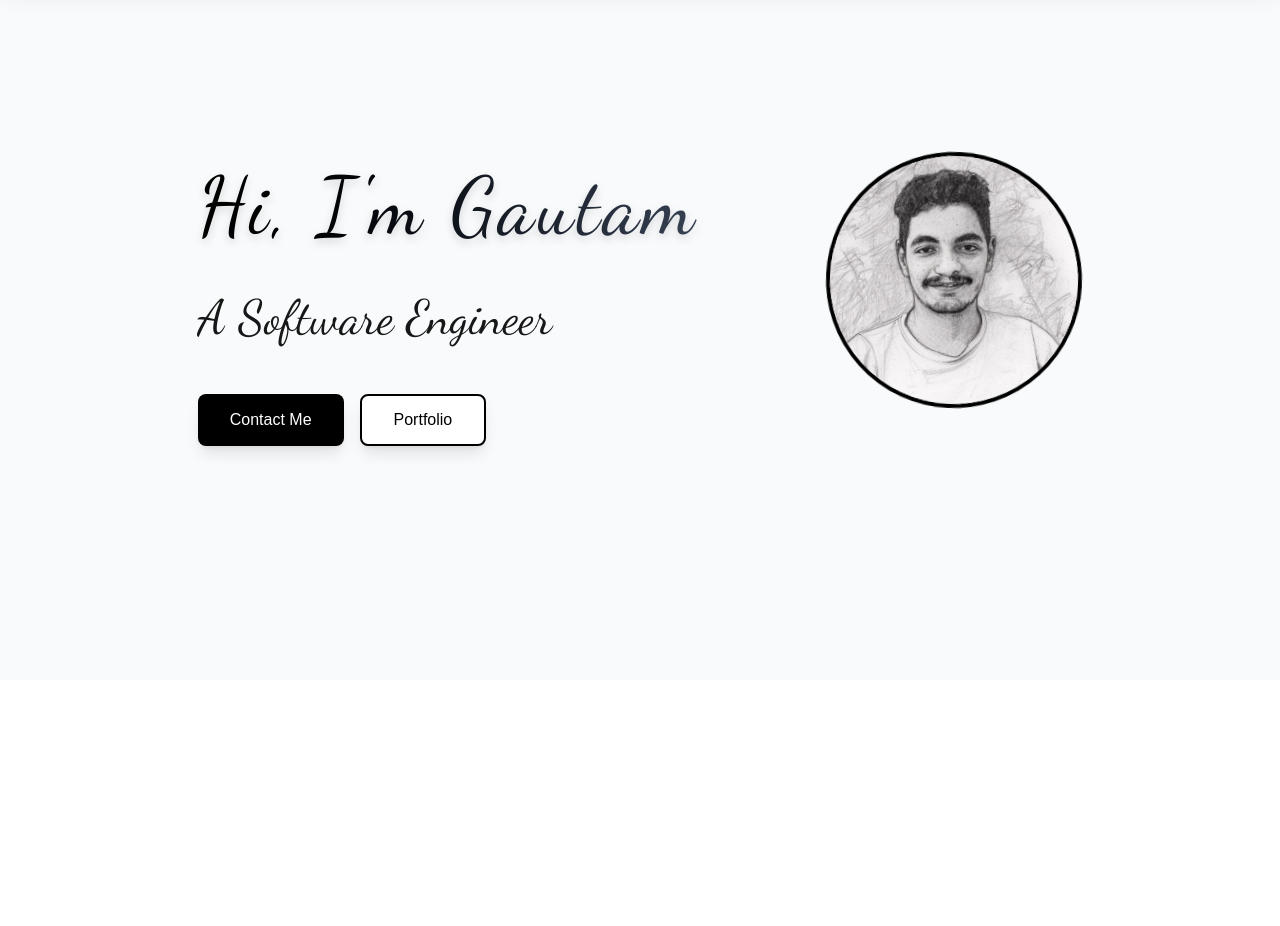
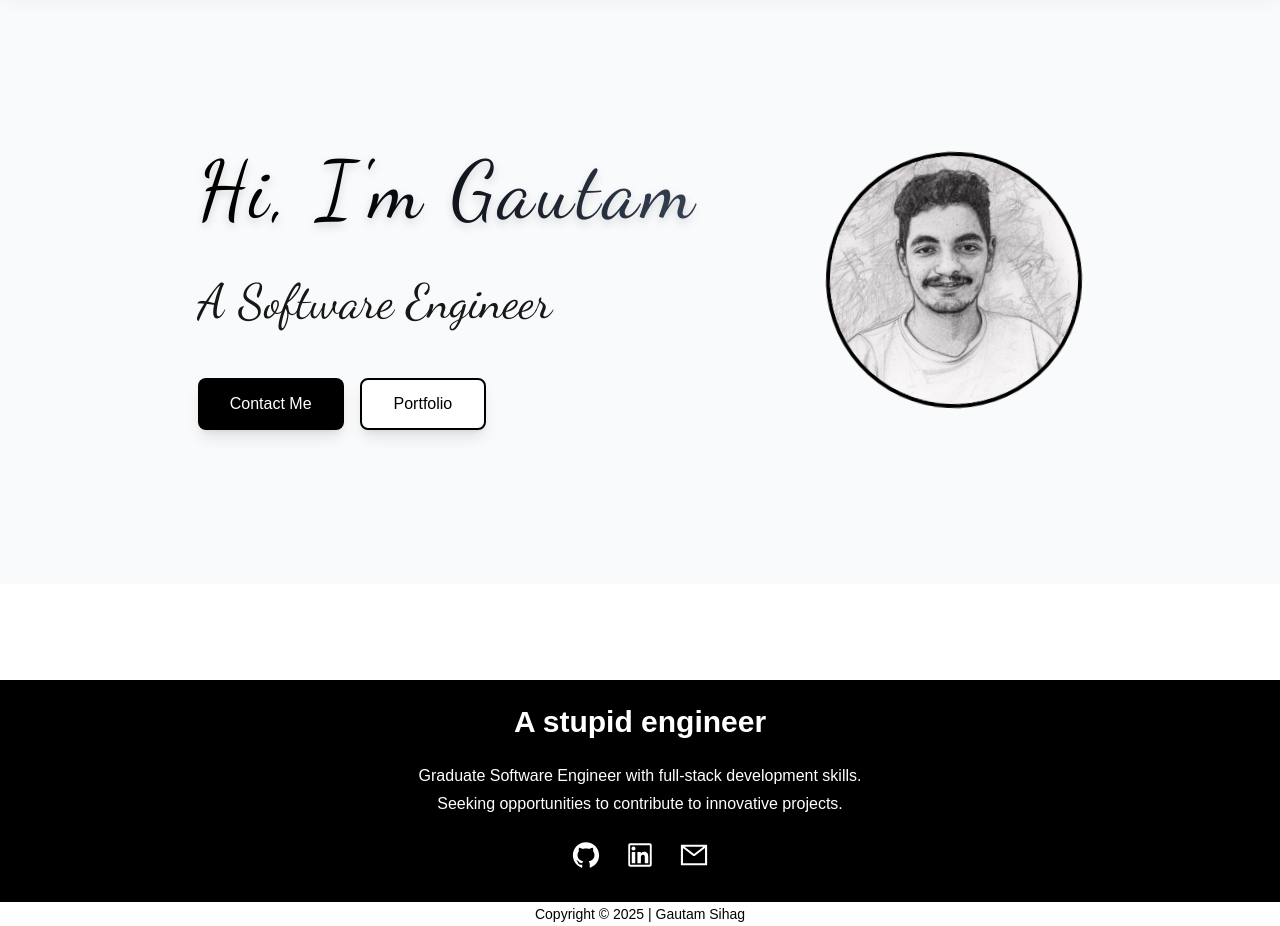
Before and after one commit to igautamsihag/Portfolio, a Next.js app: page / in a window 1280 px wide. Shown: the part 120-1046 px from the top of the page. Before the commit the page ends 800 px from the top, so only its background shows below. Built offline with nearby package versions, Linux system fonts and the light colour scheme.

Commit message:
footer finalised

```diff
--- /dev/null
+++ b/src/components/Footer.tsx
@@ -0,0 +1,30 @@
+import React from "react"
+import {AiOutlineGithub, AiOutlineLinkedin, AiOutlineMail } from "react-icons/ai"
+
+const Footer = () => {
+    return (
+        <footer className="bg-black text-white">
+            <h2 className="text-2xl sm:text-3xl font-semibold text-center py-6">
+                A stupid engineer</h2>
+            <p className="text-center text-sm sm:text-base mb-1">
+        Graduate Software Engineer with full-stack development skills.
+      </p>
+      <p className="text-center text-sm sm:text-base mb-6">
+        Seeking opportunities to contribute to innovative projects.
+      </p>
+      <div className="flex justify-center gap-6 mb-8">
+        <AiOutlineGithub size={30} className="cursor-pointer" />
+        <AiOutlineLinkedin size={30} className="cursor-pointer" />
+        <AiOutlineMail size={30} className="cursor-pointer" />
+      </div>
+      <div className="relative w-full bg-white h-6">
+    <p className="absolute left-1/2 top-1/2 transform -translate-x-1/2 -translate-y-1/2 bg-white px-2 text-black text-sm">
+      Copyright © 2025 | Gautam Sihag
+    </p>
+  </div>
+
+        </footer>
+    )
+}
+
+export default Footer;
--- a/src/components/Homepage.tsx
+++ b/src/components/Homepage.tsx
@@ -10,9 +10,9 @@ const dancing = Dancing_Script({
 
 const Homepage = () => {
   return (
-    <div className="flex flex-col-reverse sm:flex-row justify-center items-center h-screen bg-gray-50 sm:space-x-12 md:space-x-16 lg:space-x-24 xl:space-x-32 space-y-4 sm:space-y-0 px-4">
+    <div className="flex flex-col-reverse sm:flex-row justify-center items-center min-h-[calc(100vh-6rem)] bg-gray-50 sm:space-x-12 md:space-x-16 lg:space-x-24 xl:space-x-32 space-y-4 sm:space-y-0 px-4 mb-24">
 
-      <div className="text-center sm:text-left space-y-2 sm:space-y-4 mt-8">
+      <div className="text-center sm:text-left space-y-2 sm:space-y-4 mt-8 sm:mt-24">
         <h1 className={`${dancing.className} font-bold animate-drop-bounce text-[2.5rem] sm:text-[3.5rem] md:text-[4.5rem] lg:text-[5rem] tracking-wider drop-shadow-lg bg-clip-text text-transparent bg-gradient-to-r from-black to-gray-700`}>
           Hi, I&apos;m Gautam
         </h1>
@@ -31,7 +31,7 @@ const Homepage = () => {
         </div>
       </div>
 
-      <div className="rounded-full overflow-hidden border-4 border-black rotate-3 w-36 h-36 sm:w-48 sm:h-48 md:w-56 md:h-56 lg:w-64 lg:h-64 mt-26 sm:mt-0">
+      <div className="rounded-full overflow-hidden border-4 border-black rotate-3 w-36 h-36 sm:w-48 sm:h-48 md:w-56 md:h-56 lg:w-64 lg:h-64 mt-40 sm:mt-24">
         <Image
           src={profilePhoto}
           alt="Gautam Sihag"
--- a/src/components/Navbar.tsx
+++ b/src/components/Navbar.tsx
@@ -15,7 +15,7 @@ const Navbar = ({ menuOpen, setMenuOpen }: NavbarProps) => {
   };
 
     return (
-            <nav className="fixed w-full h-24 shadow-xl bg-white">
+            <nav className="fixed w-full h-24 shadow-xl bg-white z-50">
                 <div className="flex justify-between items-center h-full w-full px-4 2xl:px-16">
                 <Link href="/">
                     <Image src={logo} alt="monogram" className="w-10 h-10 sm:w-13 sm:h-13 md:w-16 md:h-16" />
--- a/src/pages/index.tsx
+++ b/src/pages/index.tsx
@@ -1,13 +1,19 @@
 import React,{ useState } from "react";
 import Navbar from "../components/Navbar"
 import Homepage from "../components/Homepage"
+import Footer from "../components/Footer"
 
 export default function Home(){
   const [menuOpen, setMenuOpen] = useState(false);
   return(
     <div>
       <Navbar menuOpen={menuOpen} setMenuOpen={setMenuOpen} />
-      {!menuOpen && <Homepage />}
+          {!menuOpen && (
+        <>
+          <Homepage />
+          <Footer />
+        </>
+      )}
     </div>
   )
 }
--- a/src/styles/globals.css
+++ b/src/styles/globals.css
@@ -1,5 +1,5 @@
 @import "tailwindcss";
-@import url('https://fonts.googleapis.com/css2?family=Dancing+Script&display=swap');
+/* @import url('https://fonts.googleapis.com/css2?family=Dancing+Script&display=swap'); */
 
 :root {
   --background: #ffffff;
```
